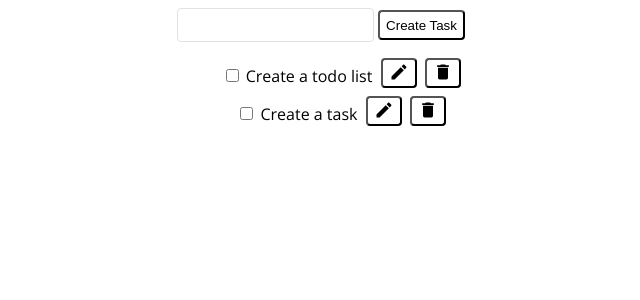
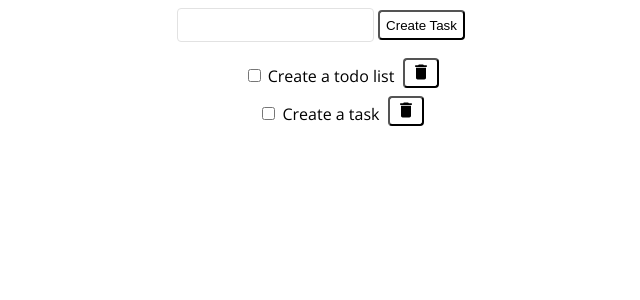
Before and after one commit to manzoliric/todolist-vue, a Vue app: page / in a window 1280 px wide. Shown: the top 300 px of the page, without its empty margins (317-957 px from the left). Built offline with nearby package versions, Linux system fonts and the light colour scheme.

Commit message:
edit task method

```diff
--- a/src/App.vue
+++ b/src/App.vue
@@ -10,10 +10,15 @@
         :class="{ 'task__list-item__done': task.done }"
       >
         <input type="checkbox" :checked="task.done" v-model="task.done" />
-        {{ task.title }}
-        <button class="task__button">
-          <EditIcon class="task__svg" />
-        </button>
+        <input
+          v-if="task.edit"
+          v-model="task.title"
+          @keyup.enter="editTask(task, false)"
+          @blur="editTask(task, false)"
+          class="task__list-item__edit"
+          v-focus
+        />
+        <label @click="editTask(task, true)" v-else> {{ task.title }} </label>
         <button class="task__button">
           <DeleteIcon class="task__svg" @click="deleteTask(task.id)" />
         </button>
@@ -23,7 +28,6 @@
 </template>
 
 <script>
-import EditIcon from '../assets/edit.svg';
 import DeleteIcon from '../assets/delete.svg';
 
 export default {
@@ -31,22 +35,24 @@ export default {
   data() {
     return {
       newTaskValue: null,
+      editedTask: null,
       tasks: [
         {
           id: 1,
           title: 'Create a todo list',
+          edit: false,
           done: false
         },
         {
           id: 2,
           title: ' Create a task',
+          edit: false,
           done: false
         }
       ]
     };
   },
   components: {
-    EditIcon,
     DeleteIcon
   },
   methods: {
@@ -56,10 +62,15 @@ export default {
       const task = {
         id: this.createRandomID(),
         title: this.newTaskValue,
+        edit: false,
         done: false
       };
 
       this.tasks.push(task);
+    },
+
+    editTask(task, handlerEdit) {
+      task.edit = handlerEdit;
     },
 
     deleteTask(taskID) {
@@ -76,6 +87,13 @@ export default {
           Math.round(performance.now())
         ).toString(36)
       );
+    }
+  },
+  directives: {
+    focus: {
+      inserted(el) {
+        el.focus();
+      }
     }
   }
 };
@@ -96,6 +114,11 @@ export default {
 
       &__done {
         text-decoration: line-through;
+      }
+
+      &__edit {
+        border: none;
+        font-size: 16px;
       }
     }
   }
```
Also changed, not shown: assets/edit.svg (deleted).
